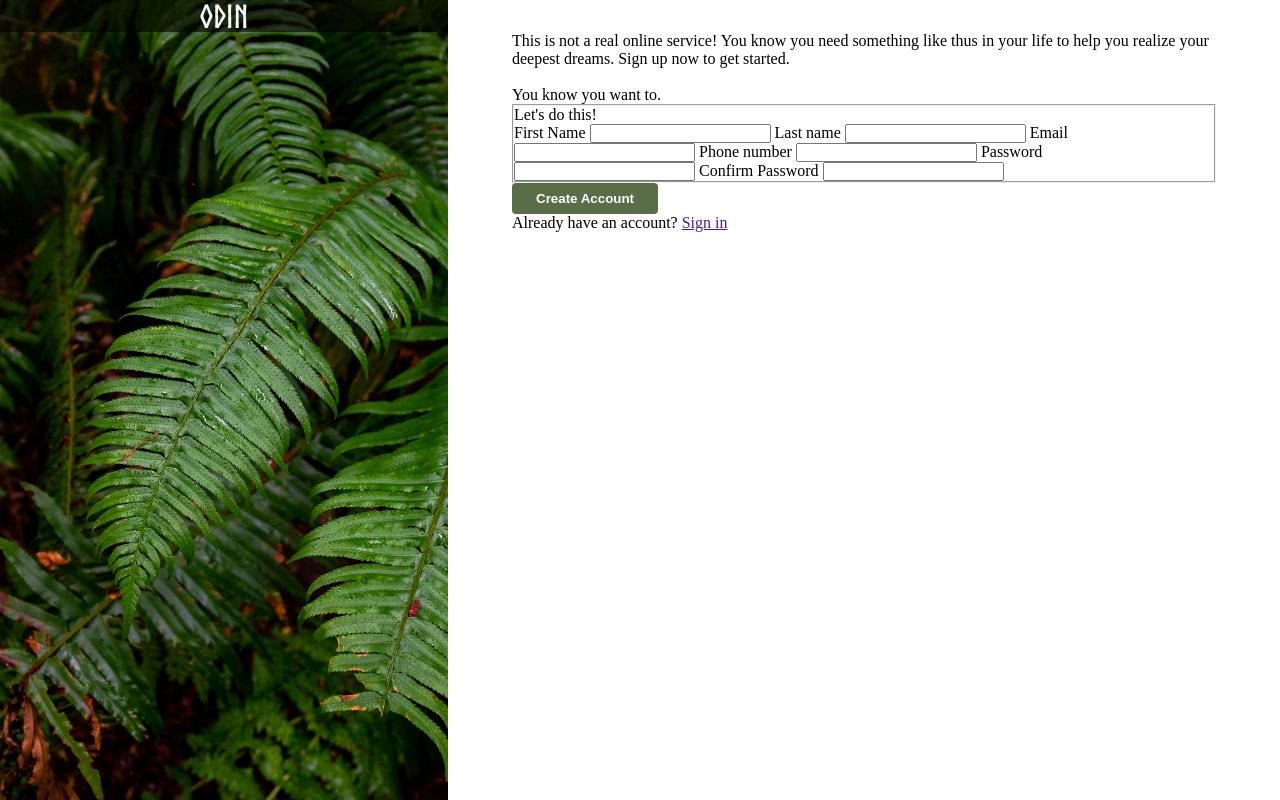
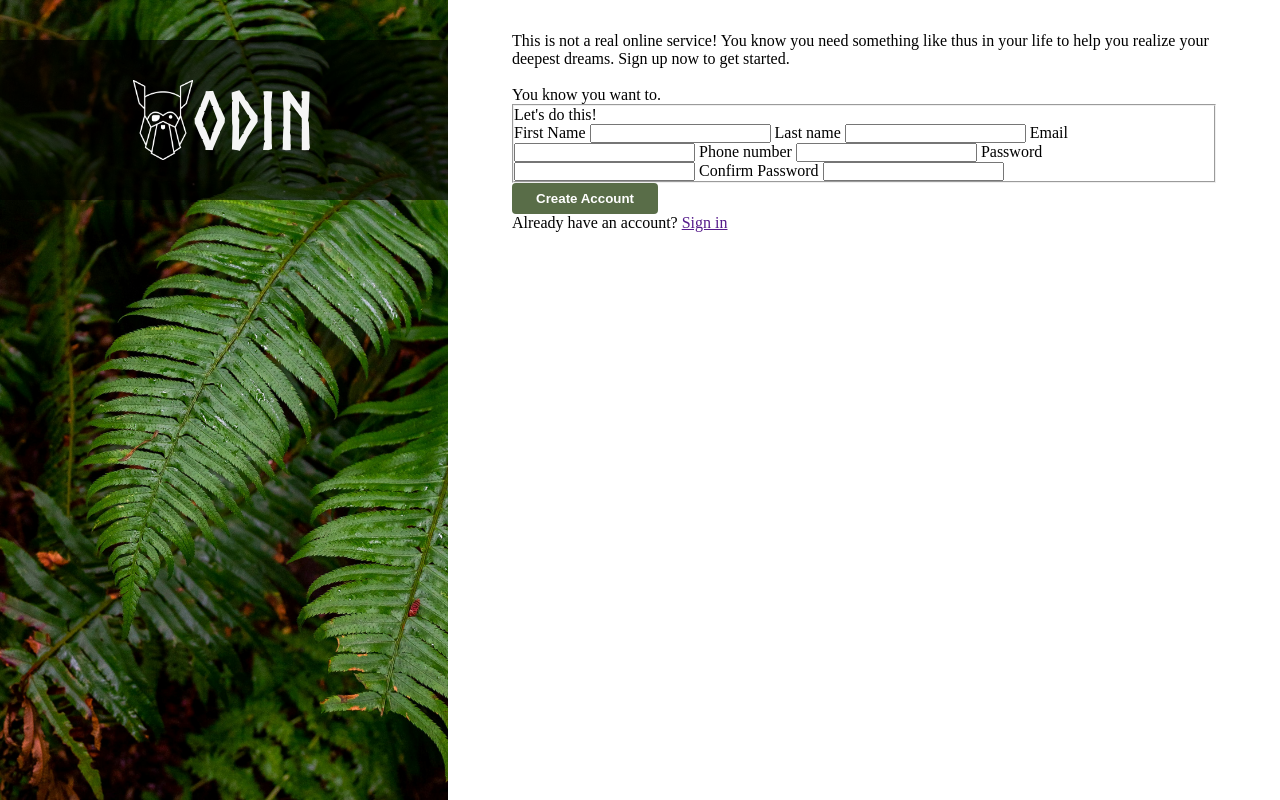
Before and after one commit to itspitso/sign-up-form, a plain HTML site: page index.html in a window 1280 px wide. Drawn offline with Linux system fonts and the light colour scheme.

Commit message:
feat: added logo image

```diff
--- a/index.html
+++ b/index.html
@@ -10,6 +10,7 @@
     <main class="container">
         <div id="left">
             <div class="logo">
+                <img src="./assets/odin-lined.png">
                 <h1>Odin</h1>
             </div>
         </div>
--- a/style.css
+++ b/style.css
@@ -25,13 +25,29 @@
     background-image: url('./assets/halie-west-25xggax4bSA-unsplash.jpg');
     background-size: cover;
 
+
 }
 
 .logo {
     color: #f5f5f5;
+    height: 20%;
     background-color: rgba(0, 0, 0, 0.6);
     text-align: center;
     font-family: 'Norse';
+    display: flex;
+    flex-direction: row;
+    justify-content: center;
+    align-items: center;
+    margin-top: 40px;
+}
+
+.logo img {
+    height: 80px;
+    display: inline;
+}
+
+.logo h1 {
+    font-size: 80px;
 }
 
 #right {
```
